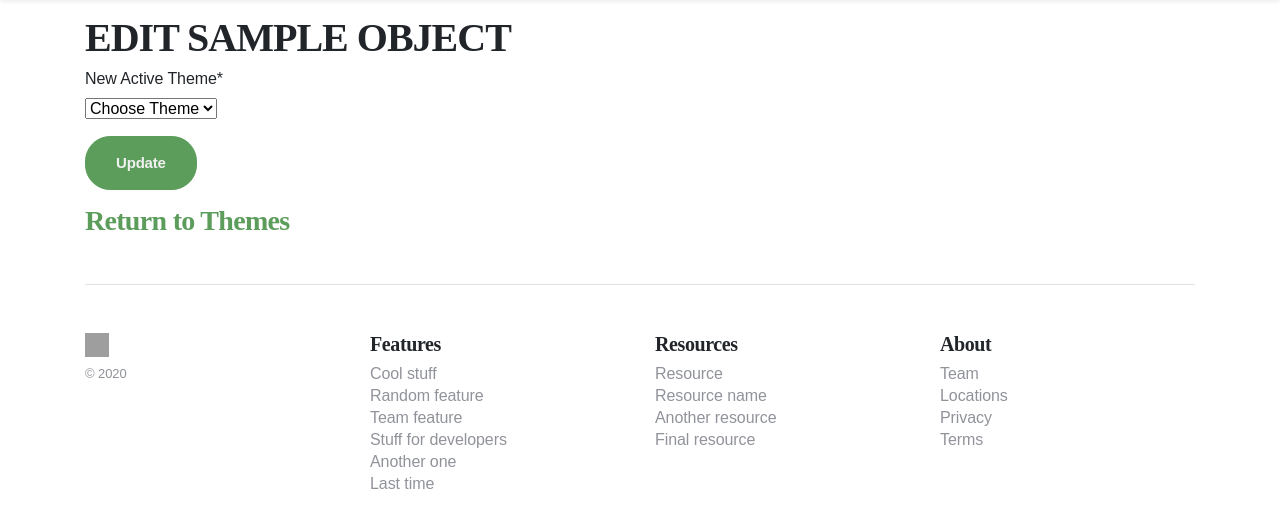
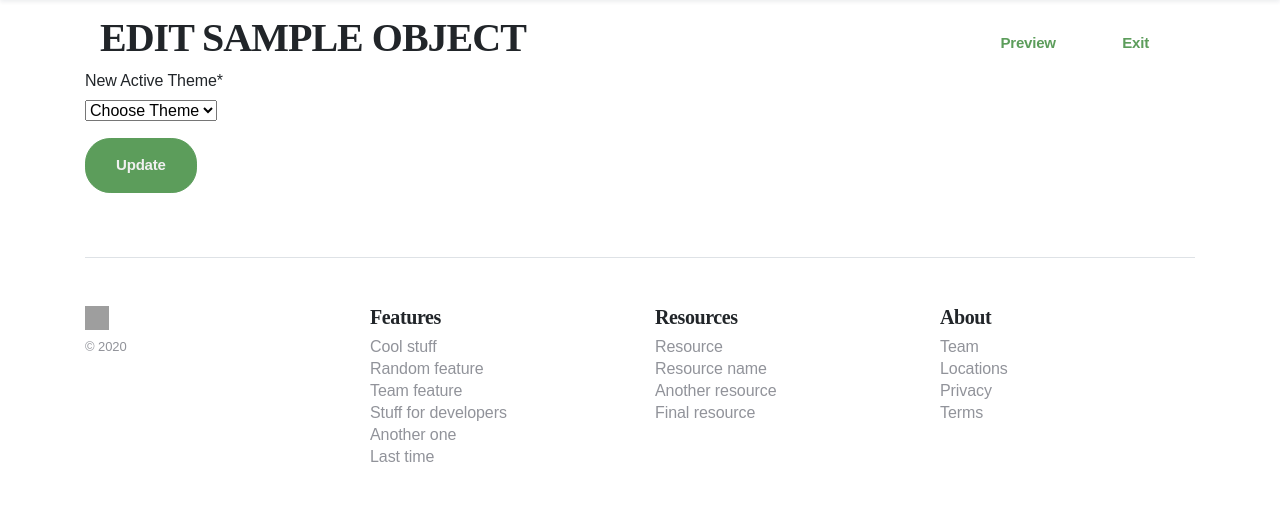
Before and after one commit to renderbox/django-stylist, a Django app: template stylist/templates/stylist/style_form.html in a window 1280 px wide. Shown: the part 88-616 px from the top of the page. Run offline with Django 3.2, Linux system fonts and the light colour scheme; tables that the repository leaves empty hold one stand-in row (values such as "Sample post"); the template is opened without the code that fills it: values that come from a table or form of the project are taken from there, most other values are stand-ins (such as "Sample title", 1, 10 or a date in 2020); data that the repository does not hold is empty; some libraries are stand-ins or nearby versions; grey boxes are pictures that could not be loaded.

Commit message:
basic preview mode

```diff
--- a/stylist/context_processors.py
+++ b/stylist/context_processors.py
@@ -19,6 +19,9 @@ def get_custom_styles(request):
     except:
         custom_style = None
 
+    preview = request.session.get("preview_css")
+
     return {
-        'custom_style': custom_style
+        'custom_style': custom_style,
+        'preview_style': preview,
         }
--- a/stylist/templates/stylist/base.html
+++ b/stylist/templates/stylist/base.html
@@ -41,7 +41,9 @@
     </style>
 
     <!-- Custom styles for this template -->
-    {% if custom_style %}
+    {% if preview_style %}
+    <link href="{{ preview_style }}" rel="stylesheet" type="text/css">
+    {% elif custom_style %}
     <link href="{{ custom_style }}" rel="stylesheet" type="text/css">
     {% else %}
     <link href="{% static 'css/default.css' %}" rel="stylesheet" type="text/css">
@@ -52,6 +54,22 @@
 
   </head>
   <body>
+
+    {% if preview_style %}
+    <div class="bg-danger text-light container-fluid p-3">
+      <div class="row align-items-center">
+        <div class="col">
+          Theme Preview
+        </div>
+        <div class="col text-center">
+          <b>Refresh to see changes</b>
+        </div>
+        <div class="col text-right">
+          <a href="{% url 'stylist:stylist-end-preview' %}" class="text-light"><b>Cancel Preview</b></a>
+        </div>
+      </div>
+    </div>
+    {% endif %}
 
     <header class="d-flex flex-column flex-md-row align-items-center p-3 px-md-4 mb-3 bg-white border-bottom shadow-sm">
       <h5 class="my-0 mr-md-auto font-weight-normal">Stylist</h5>
--- a/stylist/templates/stylist/index.html
+++ b/stylist/templates/stylist/index.html
@@ -17,6 +17,7 @@
     <div class="row">
         <div class="col">
             <h3>Available Themes</h3>
+            <p> Edit, preview, and create new design themes for your site. </p>
             <ul>
                 {% for style in object_list %}
                 <li>
--- a/stylist/templates/stylist/style_form.html
+++ b/stylist/templates/stylist/style_form.html
@@ -4,16 +4,40 @@
 {% block title %}Stylist - Home{% endblock %}
 
 {% block content %}
-<h1>Edit {{ object.name }}</h1>
+<div class="container">
+    <div class="row">
+	<div class="col">
+	    <h1>Edit {{ object.name }}</h1>
+	</div>
+	<div class="col text-right">
+	    <a id="preview" class="btn text-primary"> Preview </a>
+	    <a href="{% url 'stylist:stylist-index' %}" class="btn text-primary"> Exit </a>
+	</div>
+    </div>
+    <div class="row">
 
-<form method="POST">
-    {% csrf_token %}
-    {{ form|crispy }}
-    <input type="submit" value="Update" class="btn btn-primary text-light my-3"></input>
-</form>
-
-<h3>
-    <a href="{% url 'stylist:stylist-index' %}"> Return to Themes </a>
-</h3>
+	<form method="POST" id="style_form">
+	    {% csrf_token %}
+	    {{ form|crispy }}
+	    <input type="submit" value="Update" class="btn btn-primary text-light my-3">
+	</form>
+    </div>
+</div>
 
 {% endblock %}
+
+{% block extra_js %}
+<script>
+    $( document ).ready(function() {
+      var form = document.getElementById("style_form");
+
+      document.getElementById("preview").addEventListener("click", function () {
+        form.action = "{% url 'stylist:stylist-preview' uuid=object.uuid %}";
+        form.target = "_blank";
+        form.submit();
+        $(form).removeAttr("action");
+        $(form).removeAttr("target");
+      });
+    });
+</script>
+{% endblock %}
--- a/stylist/urls.py
+++ b/stylist/urls.py
@@ -7,6 +7,8 @@ app_name = "stylist"
 urlpatterns = [
     path("", views.StylistIndexView.as_view(), name="stylist-index"),
     path("style/<uuid:uuid>/edit/", views.StylistUpdateView.as_view(), name="stylist-edit"),
+    path("style/<uuid:uuid>/preview/", views.StylistPreviewView.as_view(), name="stylist-preview"),
     path("style/<uuid:uuid>/delete/", views.StylistDeleteView.as_view(), name="stylist-delete"),
     path("style/active/", views.StylistActiveView.as_view(), name="stylist-make-active"),
+    path("style/preview/end/", views.end_preview, name="stylist-end-preview"),
 ]
```
Also changed, not shown: stylist/tests.py (+37 -0 lines), stylist/views.py (+37 -3 lines).
